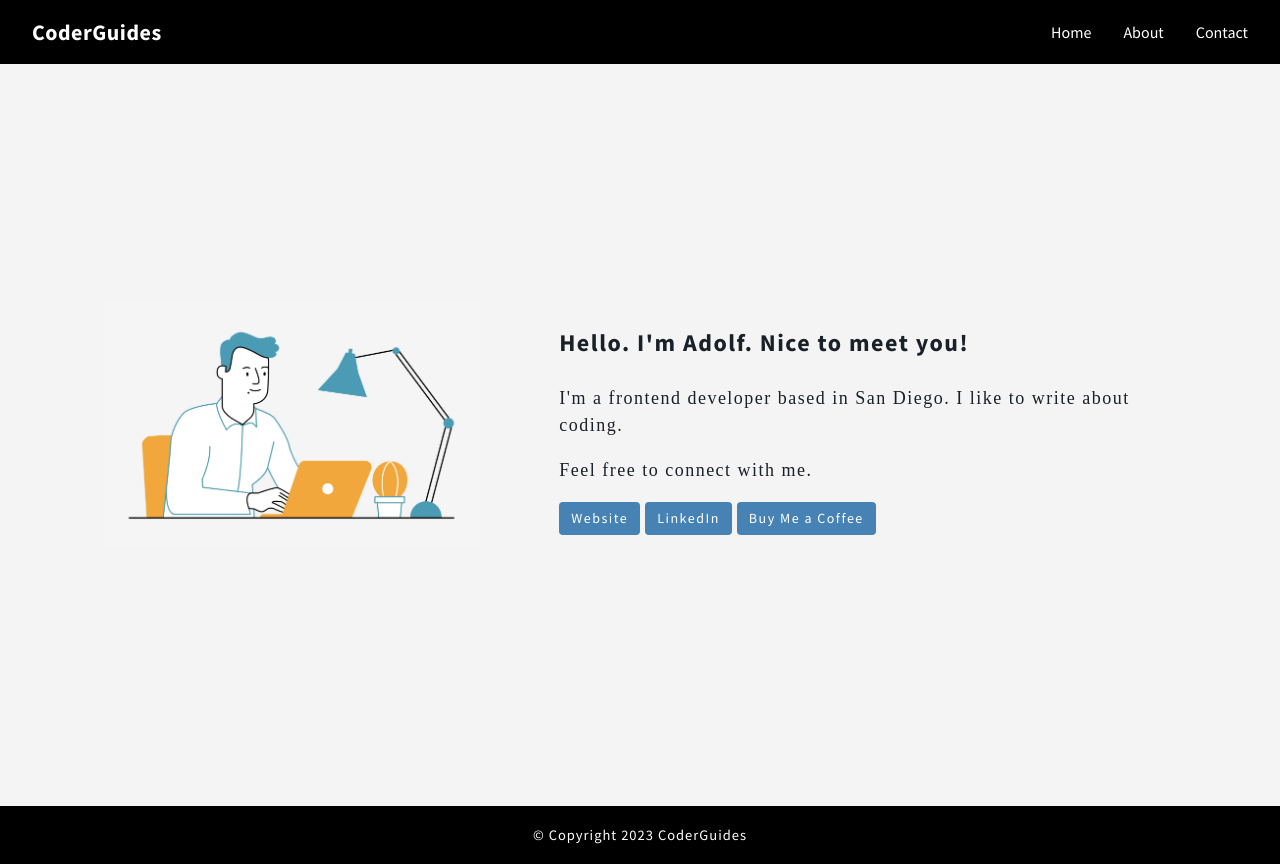
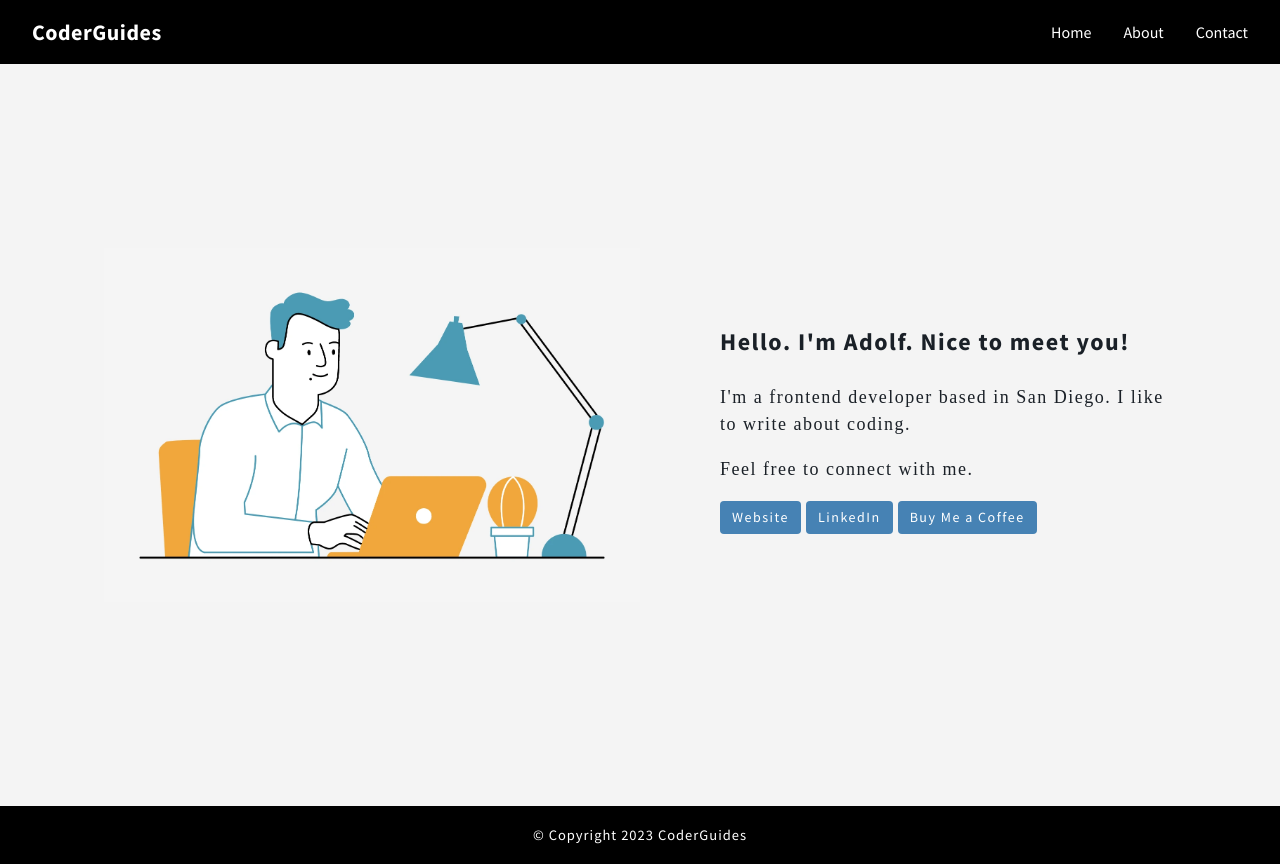
Before and after one commit to answebdev/next-sanity2, a Next.js app in the folder frontend/: page /contact in a window 1280 px wide. Built offline with nearby package versions, Linux system fonts and the light colour scheme; a web font is replaced by a local one.

Commit message:
update media queries

```diff
--- a/frontend/styles/Contact.module.css
+++ b/frontend/styles/Contact.module.css
@@ -26,6 +26,7 @@
 .headerText {
   font-family: var(--headerFontFamily);
   font-size: 24px;
+  /* font-size: 32px; */
   font-weight: 700;
 }
 
@@ -60,11 +61,25 @@
 }
 
 /* ===== MEDIA QUERIES ===== */
+@media screen and (max-width: 1460px) {
+  .mainImage {
+    width: 35%;
+    height: auto;
+  }
+}
+
 @media screen and (max-width: 1440px) {
   .mainImage {
     width: 35%;
     height: auto;
     margin-right: 80px;
+  }
+}
+
+@media screen and (max-width: 1440px) {
+  .mainImage {
+    width: 50%;
+    height: auto;
   }
 }
 
@@ -81,7 +96,7 @@
   }
 
   .mainImage {
-    width: 50%;
+    width: 75%;
     height: auto;
     margin-right: 0;
   }
--- a/frontend/styles/Index.module.css
+++ b/frontend/styles/Index.module.css
@@ -1,6 +1,10 @@
 .container {
   /* padding: 4em 10em; */
   padding: 4em 12em 8em 12em;
+}
+
+.mainTitleContainer {
+  margin-bottom: 4em;
 }
 
 .postContainer {
```
Also changed, not shown: frontend/pages/index.js (+6 -4 lines).
